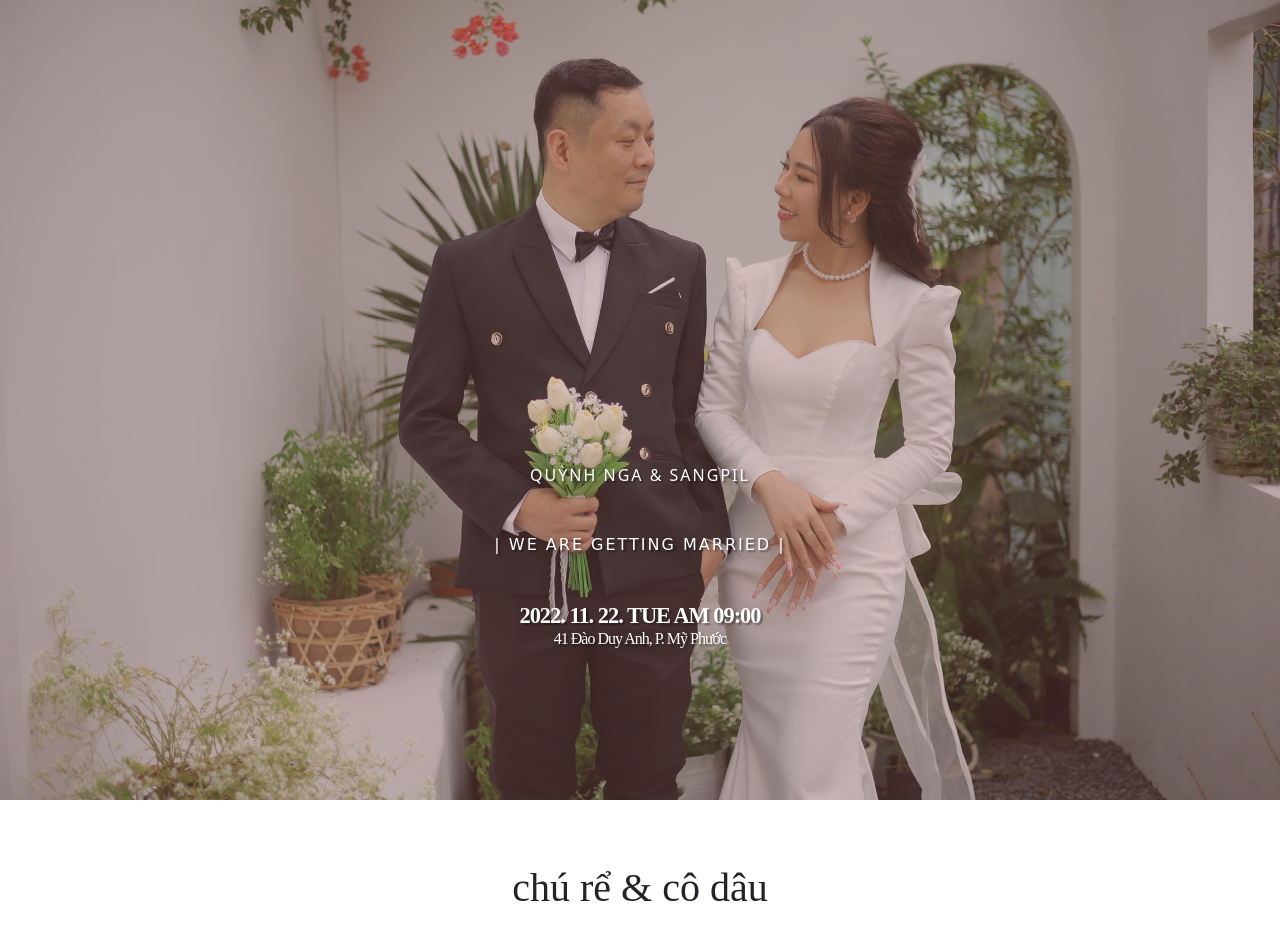
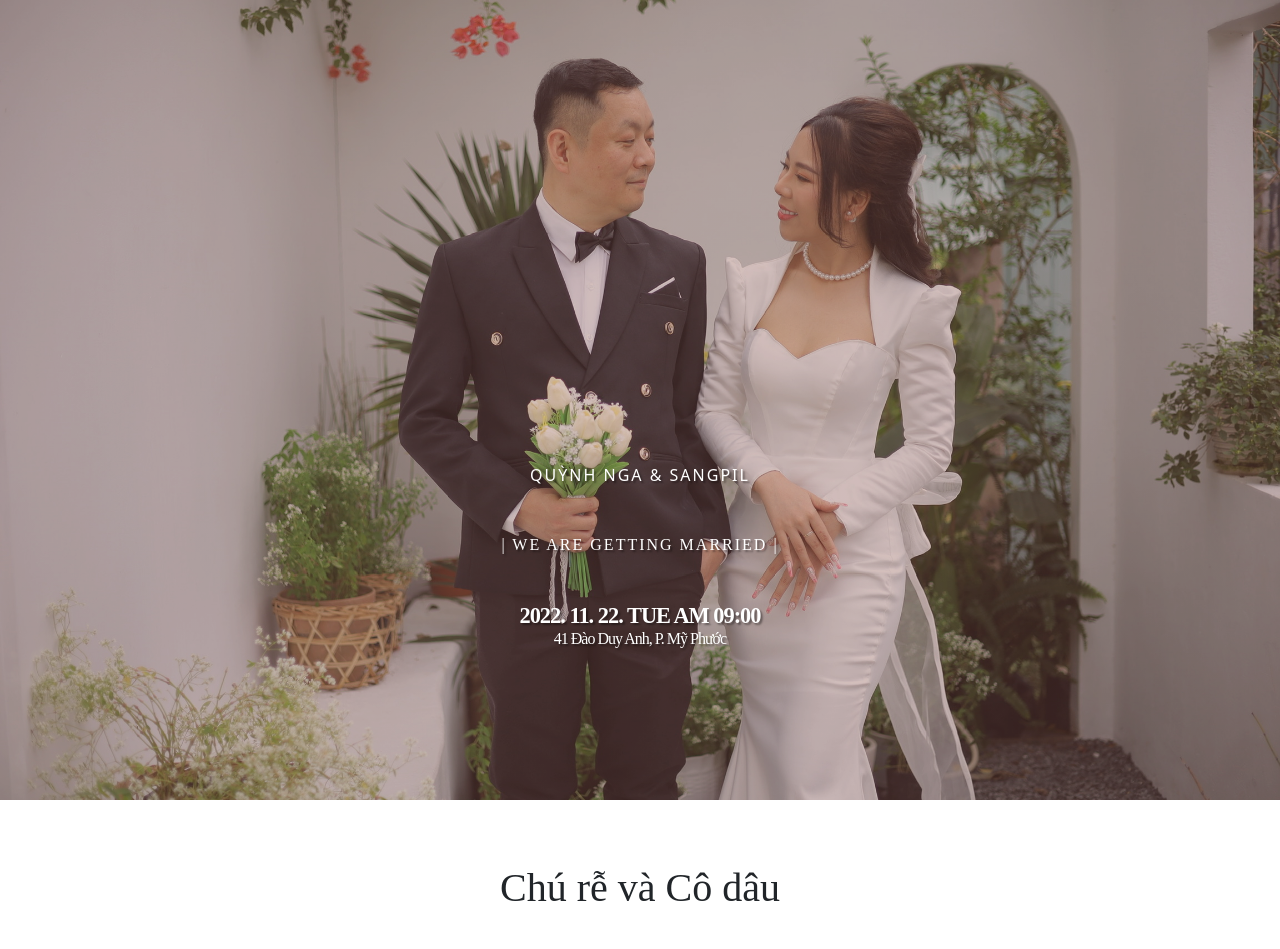
Before and after one commit to angelgun/-angelgun-annaandsp.io, a plain HTML site: page index.html in a window 1280 px wide. Shown: the top 949 px of the page. Drawn offline with nearby package versions, Linux system fonts and the light colour scheme.

Commit message:
second comfirm

```diff
--- a/index.html
+++ b/index.html
@@ -23,7 +23,7 @@
                 <div class="start-wedding-anno d-flex align-items-center justify-content-start">
                     <div class="container start-anno-container ">
                         <p class="start-couple-name" style="font-size:1em">QUỲNH NGA & SANGPIL</p>
-                        <p class="h2 mt-5" style="font-family: 'Gugi', cursive; font-size:1.0em">
+                        <p class="h2 mt-5" style="font-family: 'Gugi'; font-size:1.0em">
                             | WE ARE GETTING MARRIED |
                         </p>
                         <p class="h2 mt-5"
@@ -36,7 +36,7 @@
             </div>
             <div class="my-section">
                 <div class="container">
-                    <h2 class="h1 text-center pb-3" style="font-family: 'Noto Serif KR', serif;">chú rể & cô dâu</h2>
+                    <h2 class="h1 text-center pb-3" style="font-family: 'Noto Serif KR', serif;">Chú rễ và Cô dâu</h2>
                     <div class="row text-center">
                         <div class="col-md-6">
                             <div class="mt-3">
```
